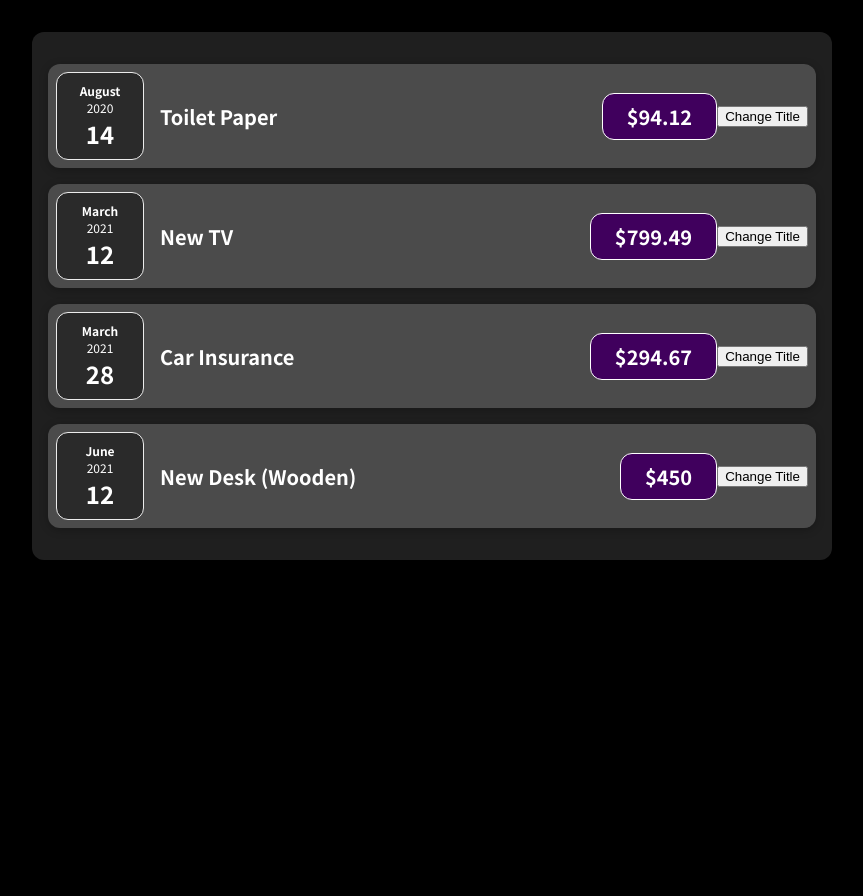
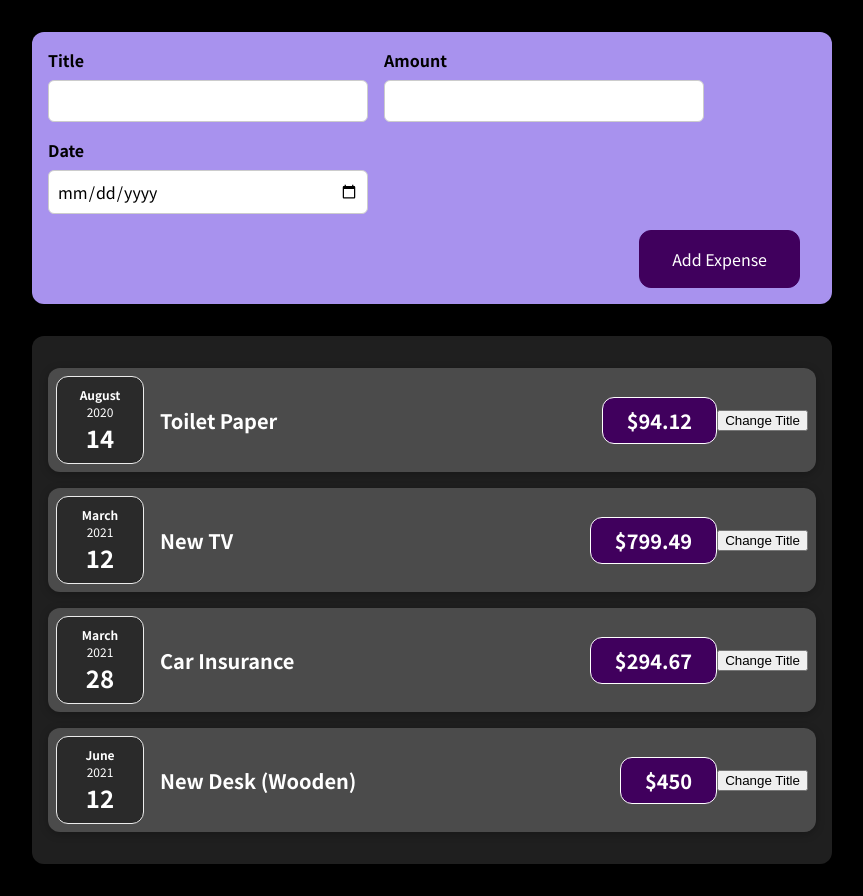
Before and after one commit to shefcodev/expenses-tracker-app, a React (Create React App) app: page / in a window 1280 px wide. Shown: the whole page, without its empty margins (208-1071 px from the left). Before the commit the page ends 800 px from the top, so only its background shows below. Built offline with nearby package versions, Linux system fonts and the light colour scheme.

Commit message:
add new-expense component form

```diff
--- a/src/App.js
+++ b/src/App.js
@@ -1,5 +1,6 @@
 import React from "react";
 import Expenses from "./components/Expenses/Expenses";
+import NewExpense from "./components/NewExpense/NewExpense"
 
 const App = () => {
   const expenses = [
@@ -38,6 +39,7 @@
 
   return (
     <div>
+      <NewExpense />
       <Expenses expenses={expenses} />
     </div>
   );
--- a/src/components/Expenses/ExpenseDate.js
+++ b/src/components/Expenses/ExpenseDate.js
@@ -13,6 +13,6 @@
       <div className="expense-date__day">{day}</div>
     </div>
   );
-}
+};
 
 export default ExpenseDate;
--- a/src/components/Expenses/ExpenseItem.js
+++ b/src/components/Expenses/ExpenseItem.js
@@ -5,6 +5,7 @@
 
 const ExpenseItem = ({ title, amount, date }) => {
   const [getTitle, setTitle] = useState(title);
+  console.log("ExpenseItem evaluated by React");
 
   const clickHandler = () => {
     setTitle("No Expense");
@@ -18,9 +19,9 @@
         <h2>{getTitle}</h2>
         <div className="expense-item__price">${amount}</div>
       </div>
-      <button onClick = {clickHandler}>Change Title</button>
+      <button onClick={clickHandler}>Change Title</button>
     </Card>
   );
-}
+};
 
 export default ExpenseItem;
--- /dev/null
+++ b/src/components/NewExpense/ExpenseForm.css
@@ -0,0 +1,26 @@
+.new-expense__controls {
+  display: flex;
+  flex-wrap: wrap;
+  gap: 1rem;
+  margin-bottom: 1rem;
+  text-align: left;
+}
+
+.new-expense__control label {
+  font-weight: bold;
+  margin-bottom: 0.5rem;
+  display: block;
+}
+
+.new-expense__control input {
+  font: inherit;
+  padding: 0.5rem;
+  border-radius: 6px;
+  border: 1px solid #ccc;
+  width: 20rem;
+  max-width: 100%;
+}
+
+.new-expense__actions {
+  text-align: right;
+}
--- /dev/null
+++ b/src/components/NewExpense/ExpenseForm.js
@@ -0,0 +1,28 @@
+import React from "react";
+import "./ExpenseForm.css";
+
+const ExpenseForm = () => {
+  return (
+    <form>
+      <div className="new-expense__controls">
+        <div className="new-expense__control">
+          <label>Title</label>
+          <input type="text" />
+        </div>
+        <div className="new-expense__control">
+          <label>Amount</label>
+          <input type="number" min="0.01" step="0.01" />
+        </div>
+        <div className="new-expense__control">
+          <label>Date</label>
+          <input type="date" min="2019-01-01" max="2022-12-31" />
+        </div>
+      </div>
+      <div className="new-expense__actions">
+        <button type="submit">Add Expense</button>
+      </div>
+    </form>
+  );
+};
+
+export default ExpenseForm;
--- /dev/null
+++ b/src/components/NewExpense/NewExpense.css
@@ -0,0 +1,38 @@
+.new-expense {
+  background-color: #a892ee;
+  padding: 1rem;
+  margin: 2rem auto;
+  width: 50rem;
+  max-width: 95%;
+  border-radius: 12px;
+  text-align: center;
+  box-shadow: 0 1px 8px rgba(0, 0, 0, 0.25);
+}
+
+.new-expense button {
+  font: inherit;
+  cursor: pointer;
+  padding: 1rem 2rem;
+  border: 1px solid #40005d;
+  background-color: #40005d;
+  color: white;
+  border-radius: 12px;
+  margin-right: 1rem;
+}
+
+.new-expense button:hover,
+.new-expense button:active {
+  background-color: #510674;
+  border-color: #510674;
+}
+
+.new-expense button.alternative {
+  color: #220131;
+  border-color: transparent;
+  background-color: transparent;
+}
+
+.new-expense button.alternative:hover,
+.new-expense button.alternative:active {
+  background-color: #ddb3f8;
+}
--- /dev/null
+++ b/src/components/NewExpense/NewExpense.js
@@ -0,0 +1,13 @@
+import React from "react";
+import ExpenseForm from "./ExpenseForm";
+import "./NewExpense.css";
+
+const NewExpense = () => {
+  return (
+    <div className="new-expense">
+      <ExpenseForm />
+    </div>
+  );
+};
+
+export default NewExpense;
--- a/src/components/UI/Card.js
+++ b/src/components/UI/Card.js
@@ -4,6 +4,6 @@
 const Card = ({ children, className }) => {
   const classes = "card " + className;
   return <div className={classes}>{children}</div>;
-}
+};
 
 export default Card;
--- a/src/index.css
+++ b/src/index.css
@@ -1,11 +1,11 @@
-@import url('https://fonts.googleapis.com/css2?family=Noto+Sans+JP:wght@400;700&display=swap');
+@import url("https://fonts.googleapis.com/css2?family=Noto+Sans+JP:wght@400;700&display=swap");
 
 * {
   box-sizing: border-box;
 }
 
 html {
-  font-family: 'Noto Sans JP', sans-serif;
+  font-family: "Noto Sans JP", sans-serif;
 }
 
 body {
```
Also changed, not shown: src/components/Expenses/Expenses.css (line endings or trailing spaces), src/components/Expenses/Expenses.js (line endings or trailing spaces).
